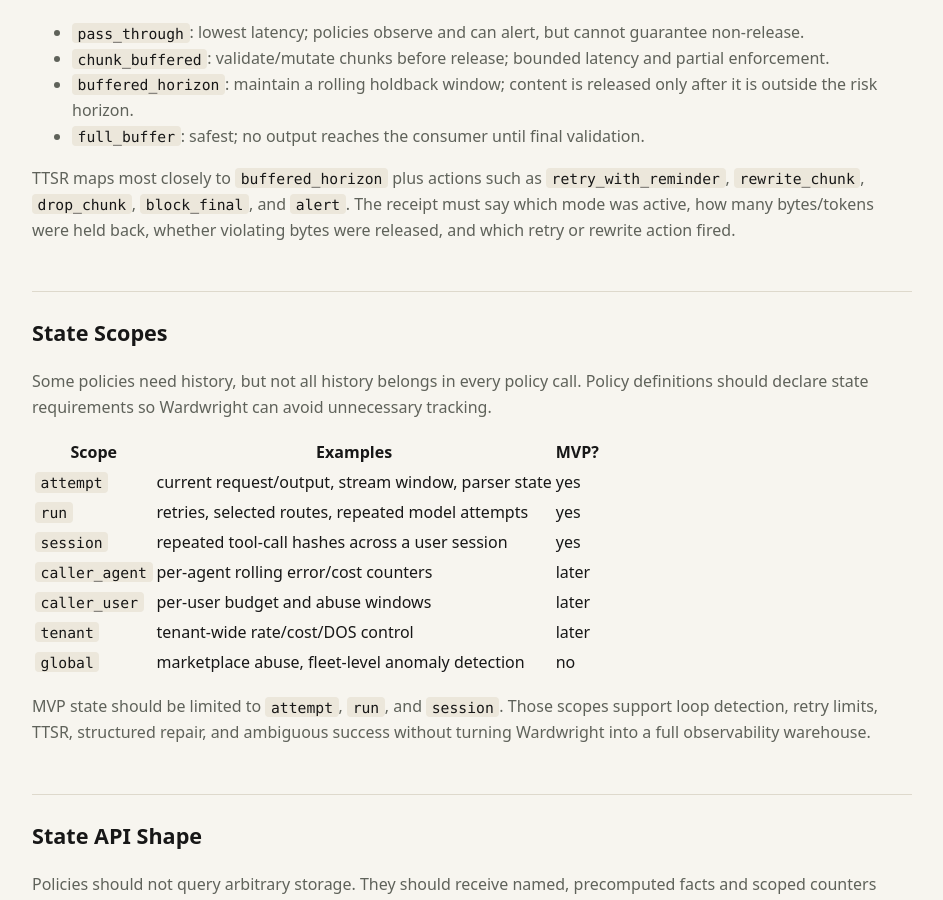
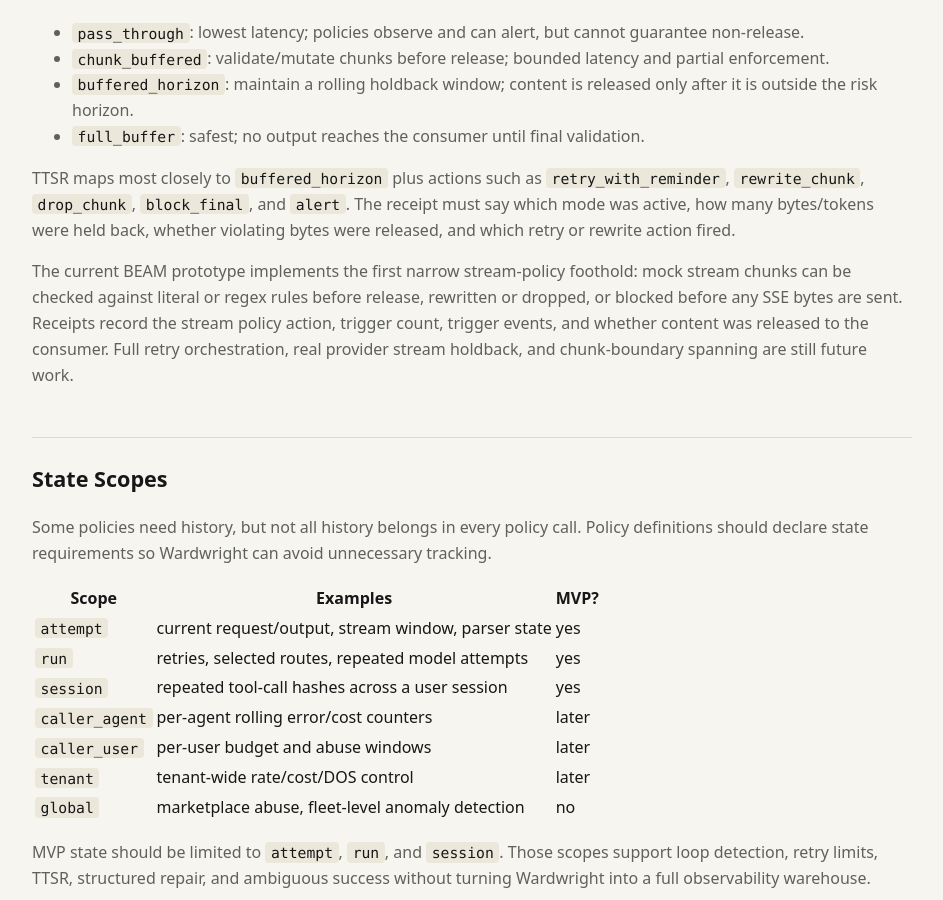
Before and after one commit to bglusman/ingary, a Jekyll site: the page built from docs/policy-engine.md, in a window 1280 px wide and 900 px high, scrolled down 3486 px. Shown: the whole window, without its empty margins (168-1111 px from the left). Built offline with Jekyll 4.4.1, drawn with Linux system fonts in a browser that asks for light colours.

Commit message:
Add initial stream policy guard

```diff
--- a/docs/policy-engine.md
+++ b/docs/policy-engine.md
@@ -157,6 +157,13 @@
 `alert`. The receipt must say which mode was active, how many bytes/tokens were
 held back, whether violating bytes were released, and which retry or rewrite
 action fired.
+
+The current BEAM prototype implements the first narrow stream-policy foothold:
+mock stream chunks can be checked against literal or regex rules before release,
+rewritten or dropped, or blocked before any SSE bytes are sent. Receipts record
+the stream policy action, trigger count, trigger events, and whether content was
+released to the consumer. Full retry orchestration, real provider stream
+holdback, and chunk-boundary spanning are still future work.
 
 ## State Scopes
 
```
Also changed, not shown: 4 other files.
